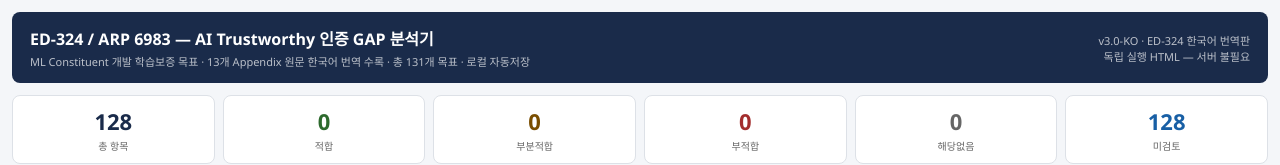
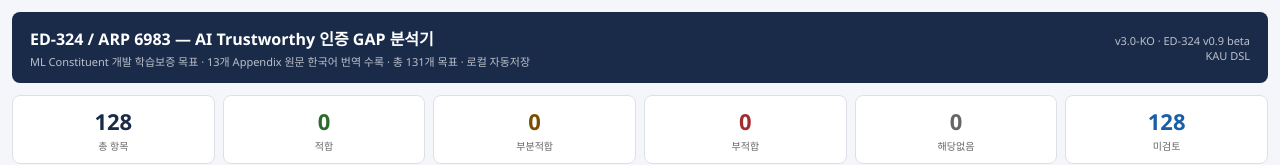
Before and after one commit to jwna21/ed324-gap-analyzer, a plain HTML site: page index.html in a window 1280 px wide. Shown: the top 165 px of the page. Drawn offline with Linux system fonts and the light colour scheme.

```diff
--- a/index.html
+++ b/index.html
@@ -87,7 +87,7 @@
     <h1>ED-324 / ARP 6983 — AI Trustworthy 인증 GAP 분석기</h1>
     <p>ML Constituent 개발 학습보증 목표 · 13개 Appendix 원문 한국어 번역 수록 · 총 131개 목표 · 로컬 자동저장</p>
   </div>
-  <div style="text-align:right;font-size:11px;opacity:0.7">v3.0-KO · ED-324 한국어 번역판<br>독립 실행 HTML — 서버 불필요</div>
+  <div style="text-align:right;font-size:11px;opacity:0.7">v3.0-KO · ED-324 v0.9 beta <br> KAU DSL </div>
 </div>
 
 <div id="stat-bar" class="stat-bar"></div>
```
